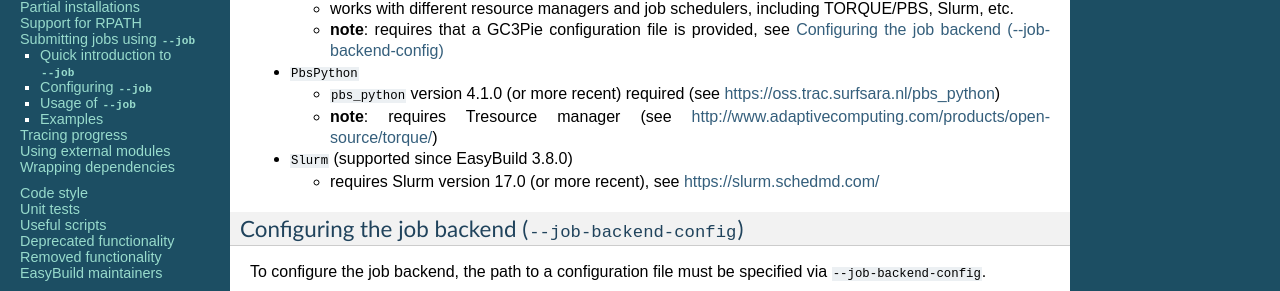
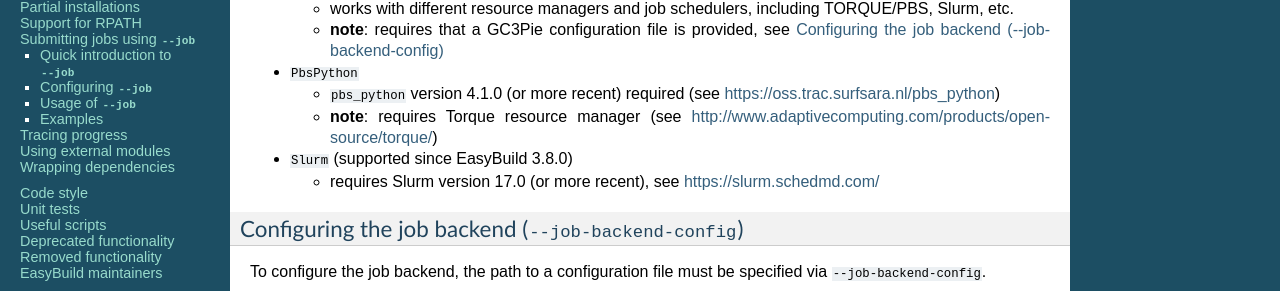
Before and after one commit to easybuilders/easybuild, a Sphinx documentation site: the page built from docs/Submitting_jobs.rst, in a window 1280 px wide and 900 px high, scrolled down 510 px. Shown: the part 152-443 px from the top of the window. Built offline with Sphinx 7.4.7, drawn with Linux system fonts in a browser that asks for light colours; pages that are not in the unit, such as notebooks, are missing from menus.

Commit message:
fix typo

```diff
--- a/docs/Submitting_jobs.rst
+++ b/docs/Submitting_jobs.rst
@@ -44,7 +44,7 @@ Since EasyBuild 3.8.0, three backends are supported:
 * ``PbsPython``
 
   * ``pbs_python`` version 4.1.0 (or more recent) required (see https://oss.trac.surfsara.nl/pbs_python)
-  * **note**: requires Tresource manager (see http://www.adaptivecomputing.com/products/open-source/torque/)
+  * **note**: requires Torque resource manager (see http://www.adaptivecomputing.com/products/open-source/torque/)
 
 * ``Slurm`` (supported since EasyBuild 3.8.0)
 
```
